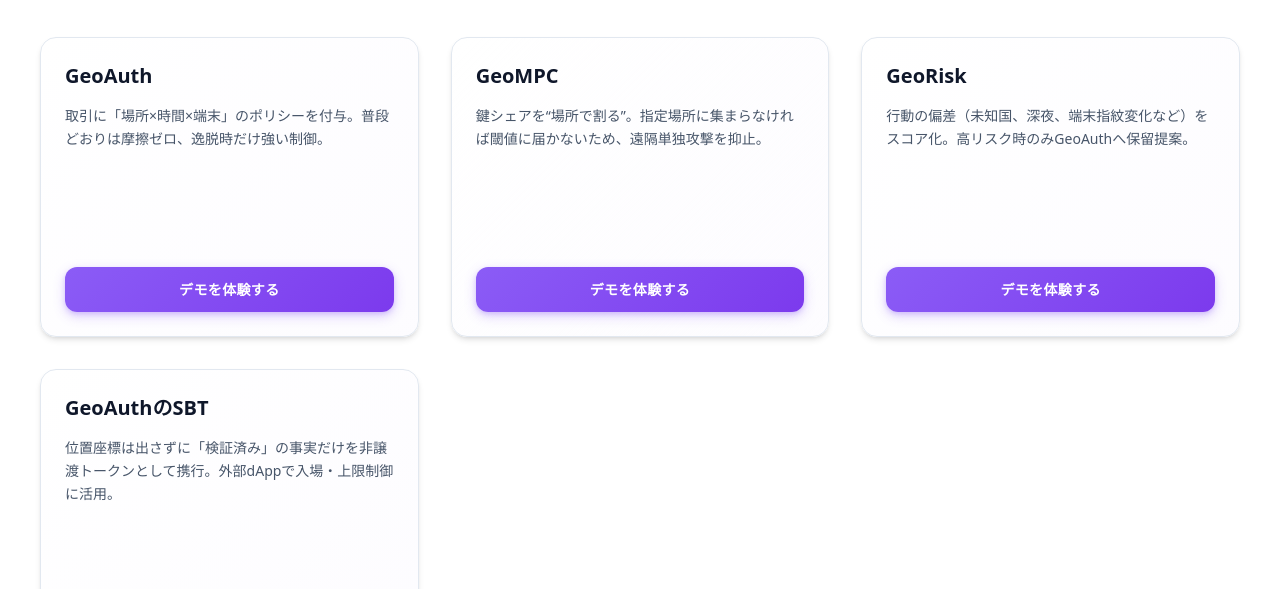
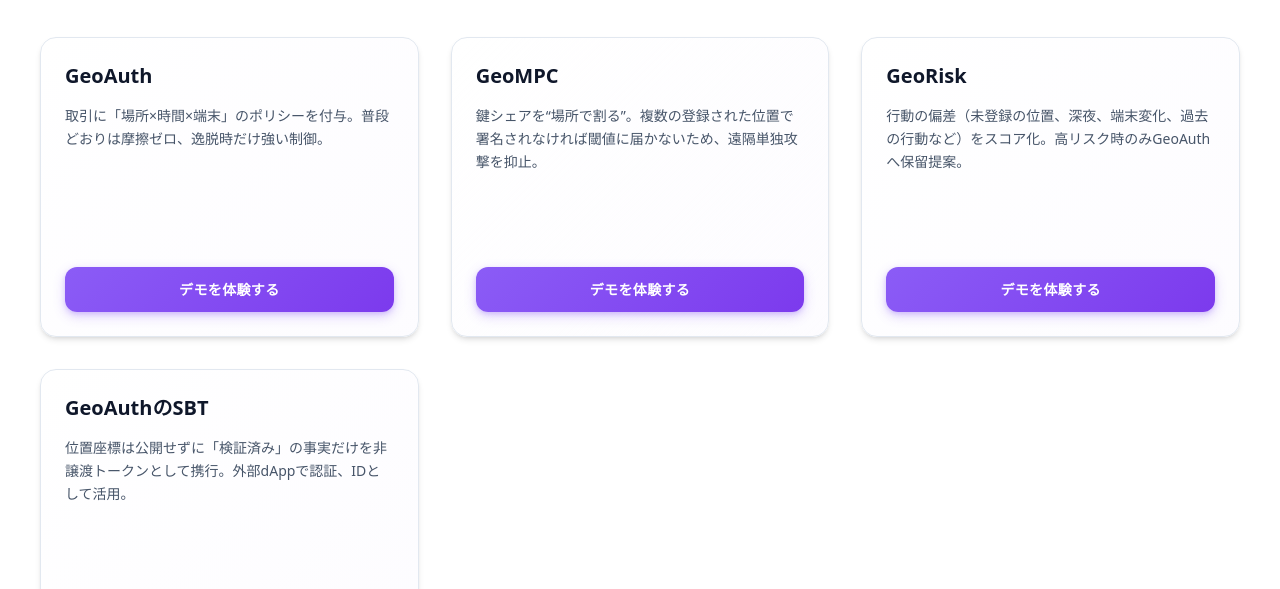
Before and after one commit to vlightup-dev/vlightup-dev.github.io, a plain HTML site: page index.html in a window 1280 px wide. Shown: the part 211-800 px from the top of the page. Drawn offline with Linux system fonts and the light colour scheme.

Commit message:
fix explanation on index.html

```diff
--- a/index.html
+++ b/index.html
@@ -25,21 +25,21 @@
 
       <article class="card">
         <h3>GeoMPC</h3>
-        <p>鍵シェアを“場所で割る”。指定場所に集まらなければ閾値に届かないため、遠隔単独攻撃を抑止。</p>
+        <p>鍵シェアを“場所で割る”。複数の登録された位置で署名されなければ閾値に届かないため、遠隔単独攻撃を抑止。</p>
         <div class="spacer"></div>
         <a class="btn" href="./geompc.html">デモを体験する</a>
       </article>
 
       <article class="card">
         <h3>GeoRisk</h3>
-        <p>行動の偏差（未知国、深夜、端末指紋変化など）をスコア化。高リスク時のみGeoAuthへ保留提案。</p>
+        <p>行動の偏差（未登録の位置、深夜、端末変化、過去の行動など）をスコア化。高リスク時のみGeoAuthへ保留提案。</p>
         <div class="spacer"></div>
         <a class="btn" href="./georisk.html">デモを体験する</a>
       </article>
 
       <article class="card">
         <h3>GeoAuthのSBT</h3>
-        <p>位置座標は出さずに「検証済み」の事実だけを非譲渡トークンとして携行。外部dAppで入場・上限制御に活用。</p>
+        <p>位置座標は公開せずに「検証済み」の事実だけを非譲渡トークンとして携行。外部dAppで認証、IDとして活用。</p>
         <div class="spacer"></div>
         <a class="btn" href="./sbt.html">デモを体験する</a>
       </article>
```
